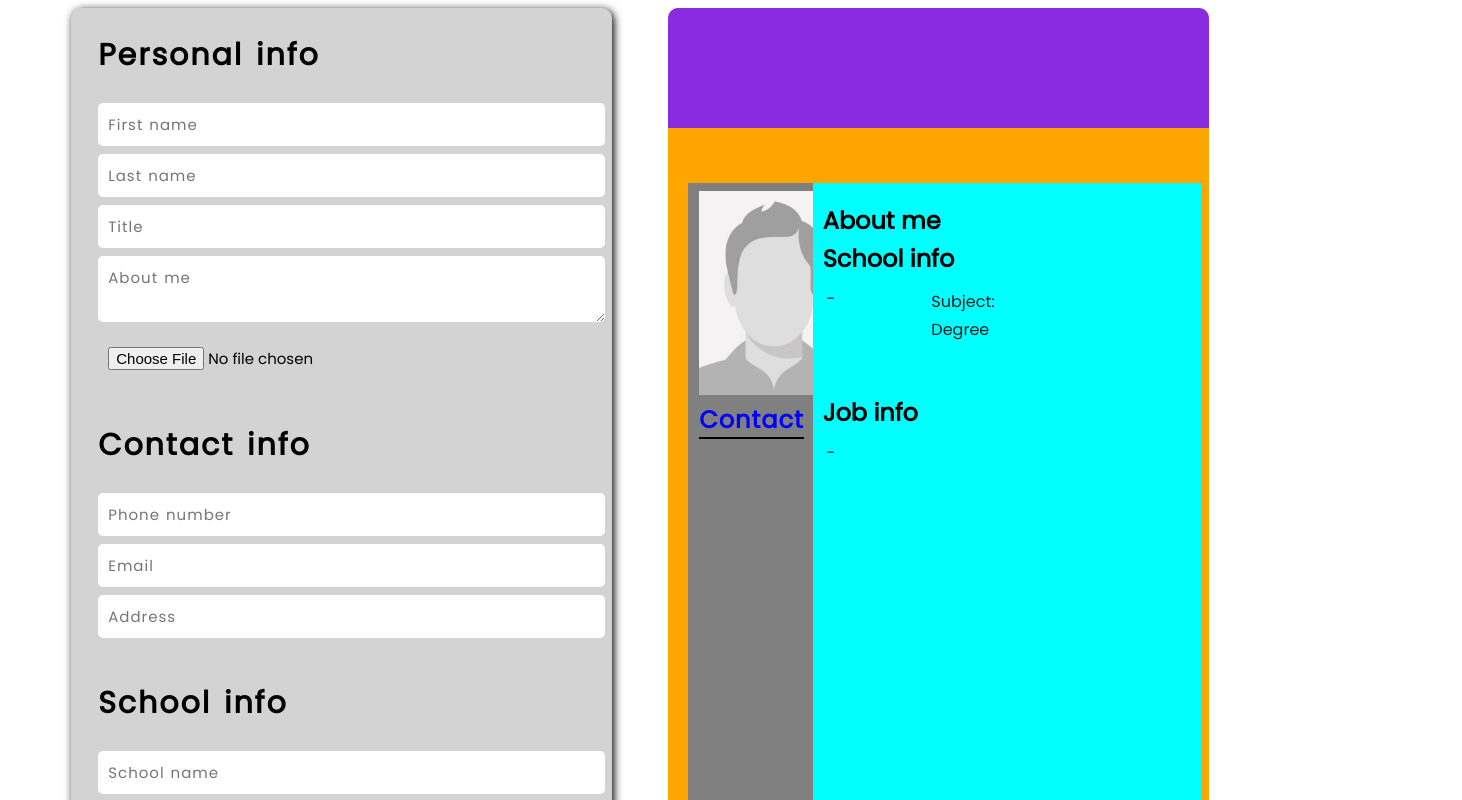
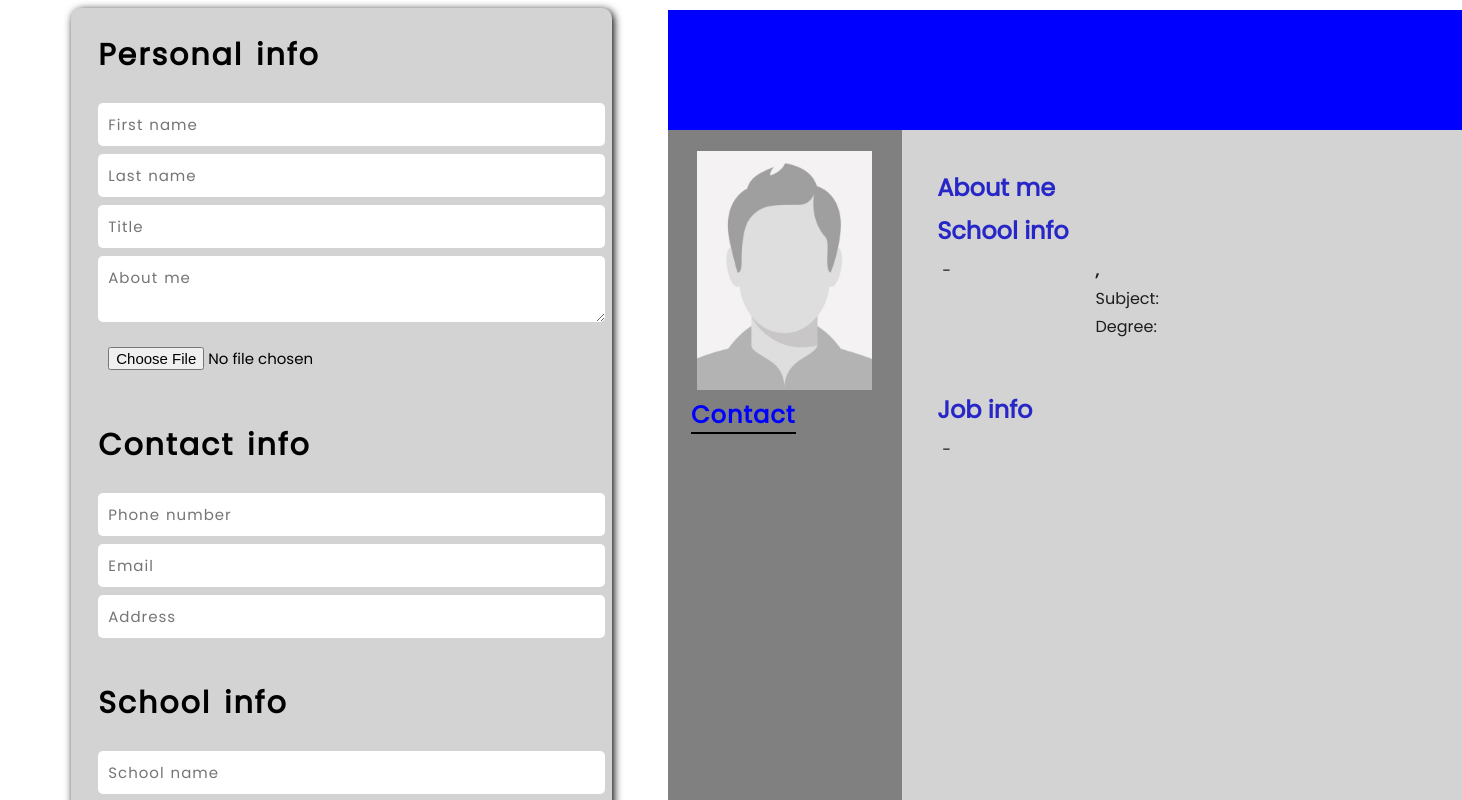
Before and after one commit to ZmijaZ/Odin, a React (Create React App) app in the folder projects/4-cv_maker/: page / in a window 1280 px wide. Shown: the top 800 px of the page, 1462 px wide, since content can reach past the window. Built offline with nearby package versions, Linux system fonts and the light colour scheme.

Commit message:
added some more style, added some more input options

```diff
--- a/projects/4-cv_maker/src/components/extra/Content.js
+++ b/projects/4-cv_maker/src/components/extra/Content.js
@@ -14,9 +14,9 @@ function Content(props){
                     </section>
 
                     <section id = 'schoolRight'>
-                        <h3 id = 'h3Bold'>{newItem.schoolName}</h3>
+                        <h3 id = 'h3Bold'>{newItem.schoolName + ', ' + newItem.city}</h3>
                         <h3>Subject: {newItem.major}</h3>
-                        <h3>Degree {newItem.degree}</h3>
+                        <h3>Degree: {newItem.degree}</h3>
                     </section>
                 </div>
             )
@@ -51,7 +51,7 @@ function Content(props){
             <div className = 'contentBody'>
 
                 <div className = 'contact'>
-                    <img src = {personalInfo.photo} alt = 'face' width = '150px'></img>
+                    <img src = {personalInfo.photo} alt = 'face' width = '175px'></img>
                     <h2>Contact</h2>
                     <section>
                         <h3>{contactInfo.phoneNumber}</h3>
--- a/projects/4-cv_maker/src/components/extra/emptyCv.js
+++ b/projects/4-cv_maker/src/components/extra/emptyCv.js
@@ -19,8 +19,9 @@ const emptyCv = {
         {
             id: uuidv4(),
             schoolName: "",
+            city: "",
+            major: "",
             degree: "",
-            major: "",
             from: "",
             to: ""
         }
--- a/projects/4-cv_maker/src/components/forms/SchoolItem.js
+++ b/projects/4-cv_maker/src/components/forms/SchoolItem.js
@@ -9,8 +9,9 @@ function SchoolItem(props){
         <div>
 
             <Input type = 'text' name = 'schoolName' value = {schoolItemInfo.schoolName} placeholder = 'School name' onChange = {function(e) {return onChange(e, id)}}></Input>
+            <Input type = 'text' name = 'city' value = {schoolItemInfo.city} placeholder = 'City' onChange = {function(e) {return onChange(e, id)}}></Input>
+            <Input type = 'text' name = 'major' value = {schoolItemInfo.major} placeholder = 'Major' onChange = {function(e) {return onChange(e, id)}}></Input>
             <Input type = 'text' name = 'degree' value = {schoolItemInfo.degree} placeholder = 'Degree' onChange = {function(e) {return onChange(e, id)}}></Input>
-            <Input type = 'text' name = 'major' value = {schoolItemInfo.major} placeholder = 'Major' onChange = {function(e) {return onChange(e, id)}}></Input>
             <Input type = 'text' name = 'from' value = {schoolItemInfo.from} placeholder = 'From' onChange = {function(e) {return onChange(e, id)}}></Input>
             <Input type = 'text' name = 'to' value = {schoolItemInfo.to} placeholder = 'To' onChange = {function(e) {return onChange(e, id)}}></Input>
 
--- a/projects/4-cv_maker/src/styles/content.css
+++ b/projects/4-cv_maker/src/styles/content.css
@@ -1,28 +1,25 @@
 .main .content {
 
-    background-color: orange;
+    background-color: lightgray;
     border: none;
-    border-radius: 10px;
 
-    height: 1000px;
+    height: 297mm;
+    width: 210mm;
+
+    /* has to have (top, etc.) in order to work properly */
+    position: sticky;
+    top: 10px;
 
 }
 
 .main .content .contentHeader {
 
-    background-color: blueviolet;
+    background-color: blue;
     color: white;
     height: 100px;
     padding: 10px;
 
     border: none;
-    border-top-right-radius: 10px;
-    border-top-left-radius: 10px;
-
-    margin-bottom: 35px;
-
-    position: relative;
-
 
 }
 
@@ -48,25 +45,32 @@
 
 .main .content .contentBody{
 
-    width: 100%;
+    width: 199.5mm;
     margin: auto;
     padding: 20px;
 
+
+
     display: flex;
-
-    height: 750px;
+    height: 254.4mm;
 }
 
 .main .content .contact{
 
-    width: 21%;
+    width: 28%;
     background-color: gray;
-    padding-left: 2%;
+    padding-left: 3%;
 
+    height: 265mm;
+
+    position: relative;
+    left: -20px;
+    top: -20px
 }
 .main .content .contact img {
 
-    padding-top: 7%;
+    padding-top: 10%;
+    padding-left: 3%;
 }
 
 .main .content .contact h2 {
@@ -86,7 +90,6 @@
     position: relative;
     top: -30px;
     padding-left: 1%;
-
 }
 
 .main .content section h3{
@@ -101,14 +104,17 @@
 
 .main .content .info {
 
-    width: 70%;
-    background-color: aqua;
-    padding-left: 10px;
+    width: 66%;
+    background-color: lightgray;
+    padding-left: 15px;
+
+    height: 245mm;
 }
 
 .main .content .info h2 {
 
-    margin-bottom: 20px;
+    margin-bottom: 25px;
+    color: rgb(39, 39, 199);
 }
 
 .main .content .info p{
@@ -116,6 +122,7 @@
     font-style: italic;
     margin-top: -17px;
     padding-left: 1%;
+    padding-right: 3%;
 }
 
 .main .info .schoolItem {
@@ -126,7 +133,7 @@
     width: 80%
 }
 .main .info #schoolLeft {
-    width: 30%
+    width: 35%
 }
 
 .main .info .jobItem {
@@ -143,6 +150,7 @@
 #schoolH2,
 #jobH2 {
     margin-bottom: 40px;
+
 }
 #h3Bold{
     font-weight: bold;
--- a/projects/4-cv_maker/src/styles/form.css
+++ b/projects/4-cv_maker/src/styles/form.css
@@ -10,6 +10,8 @@
 
     width: 90%;
     margin: auto;
+
+
 }
 
 .main .form {
```
Also changed, not shown: projects/4-cv_maker/src/components/extra/exampleCv.js (added, +40 -0 lines).
